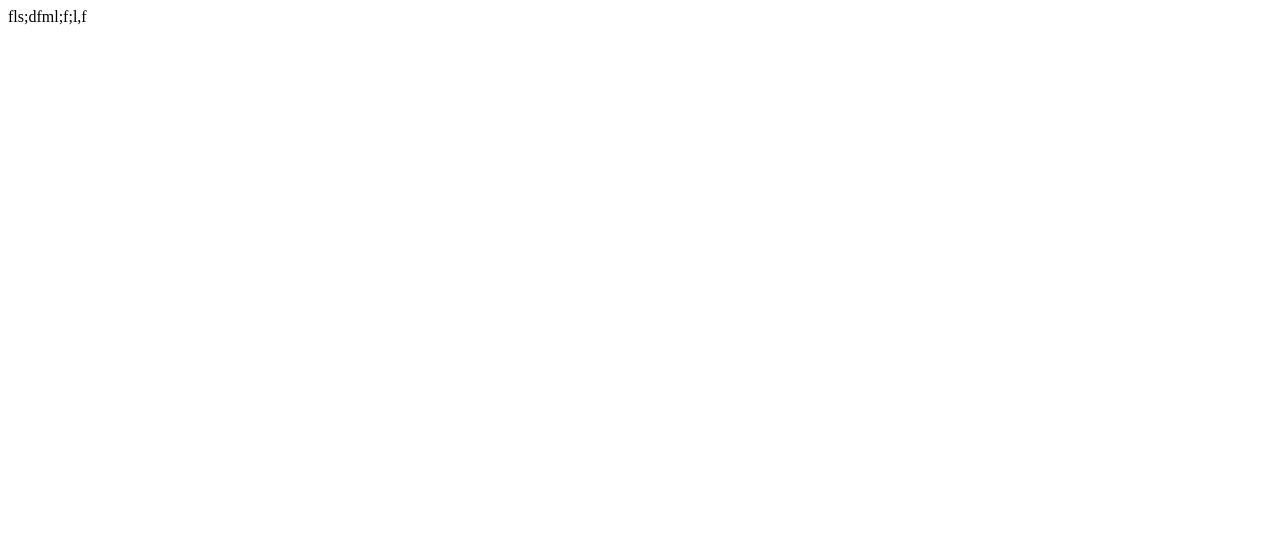
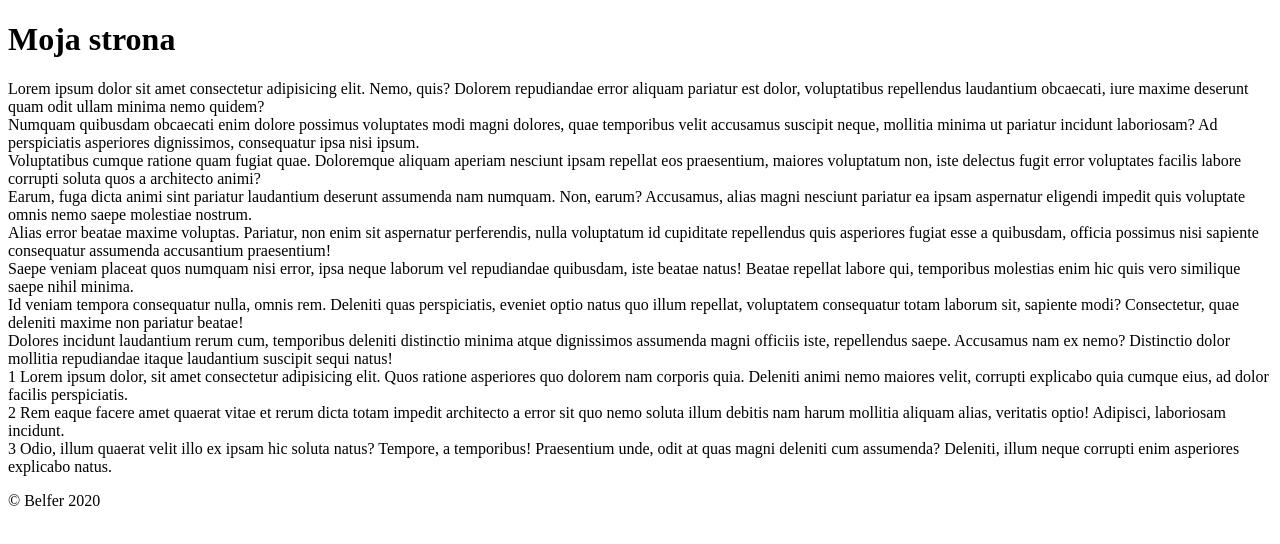
Before and after one commit to HarmashMaria/PUBLICZNY, a plain HTML site: page index.html in a window 1280 px wide. Drawn offline with Linux system fonts and the light colour scheme.

Commit message:
Update index.html

```diff
--- a/index.html
+++ b/index.html
@@ -1,12 +1,91 @@
 <!DOCTYPE html>
 <html lang="en">
+
 <head>
-    <meta charset="UTF-8">
-    <meta name="viewport" content="width=device-width, initial-scale=1.0">
-    <title>Document</title>
-    <link rel="stylesheet" href="css/style.css">
+  <meta charset="UTF-8" />
+  <meta name="viewport" content="width=device-width, initial-scale=1.0" />
+  <title>Document</title>
+  <link rel="stylesheet" href="css/style.css" />
 </head>
+
 <body>
-    fls;dfml;f;l,f
+  <div class="container">
+    <header>
+      <h1>Moja strona</h1>
+    </header>
+    <main>
+      <article>
+        Lorem ipsum dolor sit amet consectetur adipisicing elit. Nemo, quis?
+        Dolorem repudiandae error aliquam pariatur est dolor, voluptatibus
+        repellendus laudantium obcaecati, iure maxime deserunt quam odit ullam
+        minima nemo quidem?
+      </article>
+      <article>
+        Numquam quibusdam obcaecati enim dolore possimus voluptates modi magni
+        dolores, quae temporibus velit accusamus suscipit neque, mollitia
+        minima ut pariatur incidunt laboriosam? Ad perspiciatis asperiores
+        dignissimos, consequatur ipsa nisi ipsum.
+      </article>
+      <article>
+        Voluptatibus cumque ratione quam fugiat quae. Doloremque aliquam
+        aperiam nesciunt ipsam repellat eos praesentium, maiores voluptatum
+        non, iste delectus fugit error voluptates facilis labore corrupti
+        soluta quos a architecto animi?
+      </article>
+      <article>
+        Earum, fuga dicta animi sint pariatur laudantium deserunt assumenda
+        nam numquam. Non, earum? Accusamus, alias magni nesciunt pariatur ea
+        ipsam aspernatur eligendi impedit quis voluptate omnis nemo saepe
+        molestiae nostrum.
+      </article>
+      <article>
+        Alias error beatae maxime voluptas. Pariatur, non enim sit aspernatur
+        perferendis, nulla voluptatum id cupiditate repellendus quis
+        asperiores fugiat esse a quibusdam, officia possimus nisi sapiente
+        consequatur assumenda accusantium praesentium!
+      </article>
+      <article>
+        Saepe veniam placeat quos numquam nisi error, ipsa neque laborum vel
+        repudiandae quibusdam, iste beatae natus! Beatae repellat labore qui,
+        temporibus molestias enim hic quis vero similique saepe nihil minima.
+      </article>
+      <article>
+        Id veniam tempora consequatur nulla, omnis rem. Deleniti quas
+        perspiciatis, eveniet optio natus quo illum repellat, voluptatem
+        consequatur totam laborum sit, sapiente modi? Consectetur, quae
+        deleniti maxime non pariatur beatae!
+      </article>
+      <article>
+        Dolores incidunt laudantium rerum cum, temporibus deleniti distinctio
+        minima atque dignissimos assumenda magni officiis iste, repellendus
+        saepe. Accusamus nam ex nemo? Distinctio dolor mollitia repudiandae
+        itaque laudantium suscipit sequi natus!
+      </article>
+    </main>
+    <aside>
+      <article>
+        1 Lorem ipsum dolor, sit amet consectetur adipisicing elit. Quos
+        ratione asperiores quo dolorem nam corporis quia. Deleniti animi nemo
+        maiores velit, corrupti explicabo quia cumque eius, ad dolor facilis
+        perspiciatis.
+      </article>
+      <article>
+        2 Rem eaque facere amet quaerat vitae et rerum dicta totam impedit
+        architecto a error sit quo nemo soluta illum debitis nam harum
+        mollitia aliquam alias, veritatis optio! Adipisci, laboriosam
+        incidunt.
+      </article>
+      <article>
+        3 Odio, illum quaerat velit illo ex ipsam hic soluta natus? Tempore, a
+        temporibus! Praesentium unde, odit at quas magni deleniti cum
+        assumenda? Deleniti, illum neque corrupti enim asperiores explicabo
+        natus.
+      </article>
+    </aside>
+    <footer>
+      <p>&copy; Belfer 2020</p>
+    </footer>
+  </div>
 </body>
+
 </html>
```
